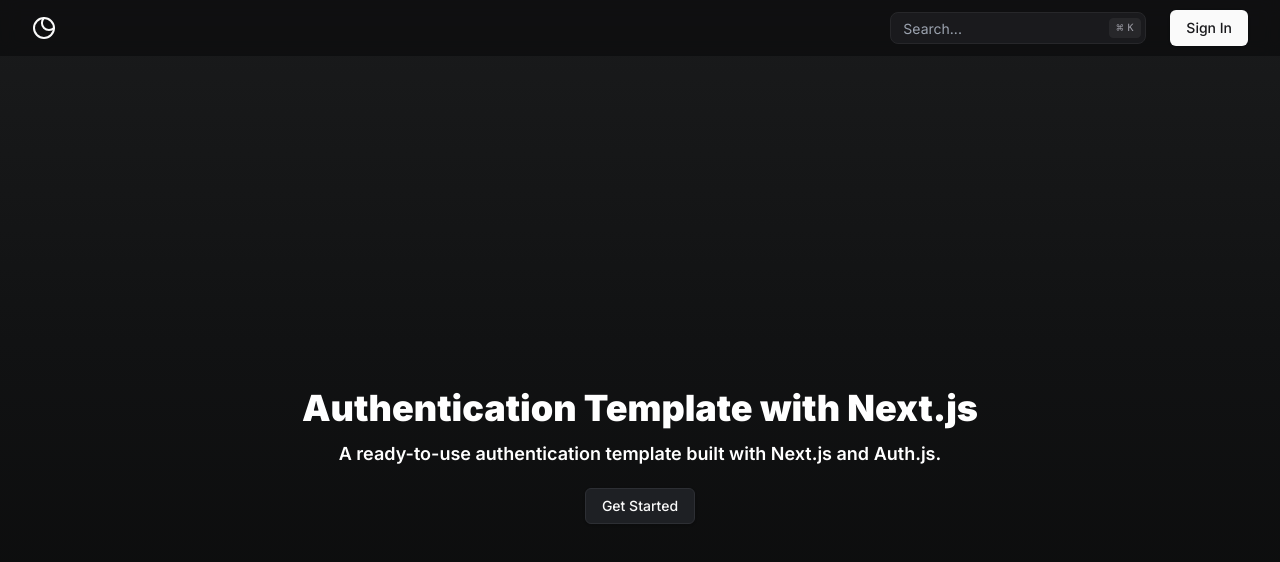
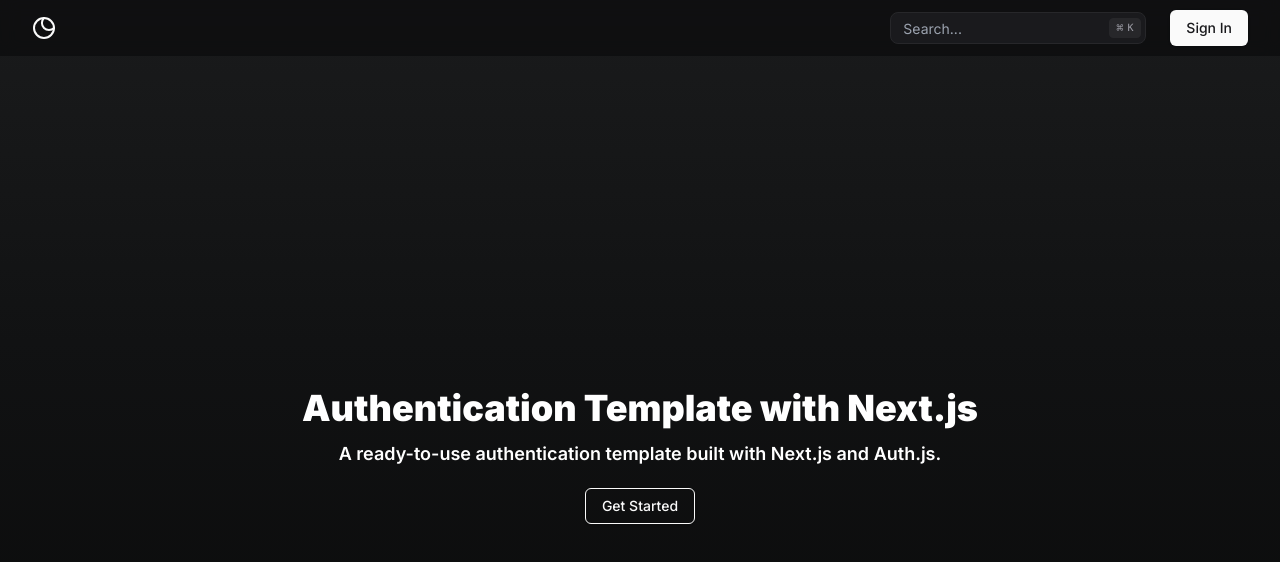
Before and after one commit to viniciuspra/nextjs-authjs-template, a Next.js app: page / in a window 1280 px wide. Shown: the top 562 px of the page. Built offline with nearby package versions, Linux system fonts and the light colour scheme.

Commit message:
style: update variables

```diff
--- a/src/app/globals.css
+++ b/src/app/globals.css
@@ -28,9 +28,6 @@
     --destructive: 0 62.8% 30.6%;
     --destructive-foreground: 0 0% 98%;
 
-    --dark-shade: 223 10% 13%;
-    --medium-shade: 223, 7%, 19%;
-
     --border: 240 3.7% 15.9%;
     --input: 240 3.7% 15.9%;
     --ring: 240 4.9% 83.9%;
```
